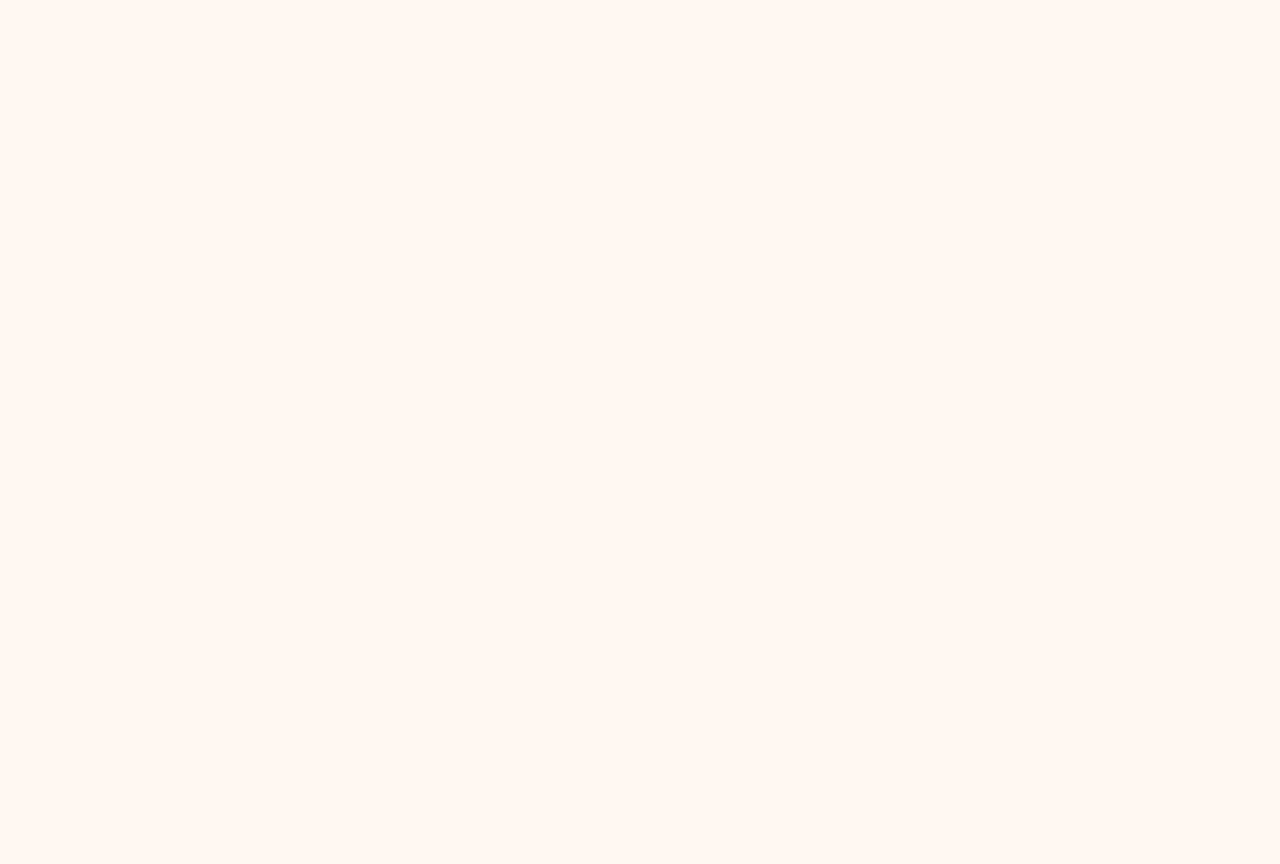
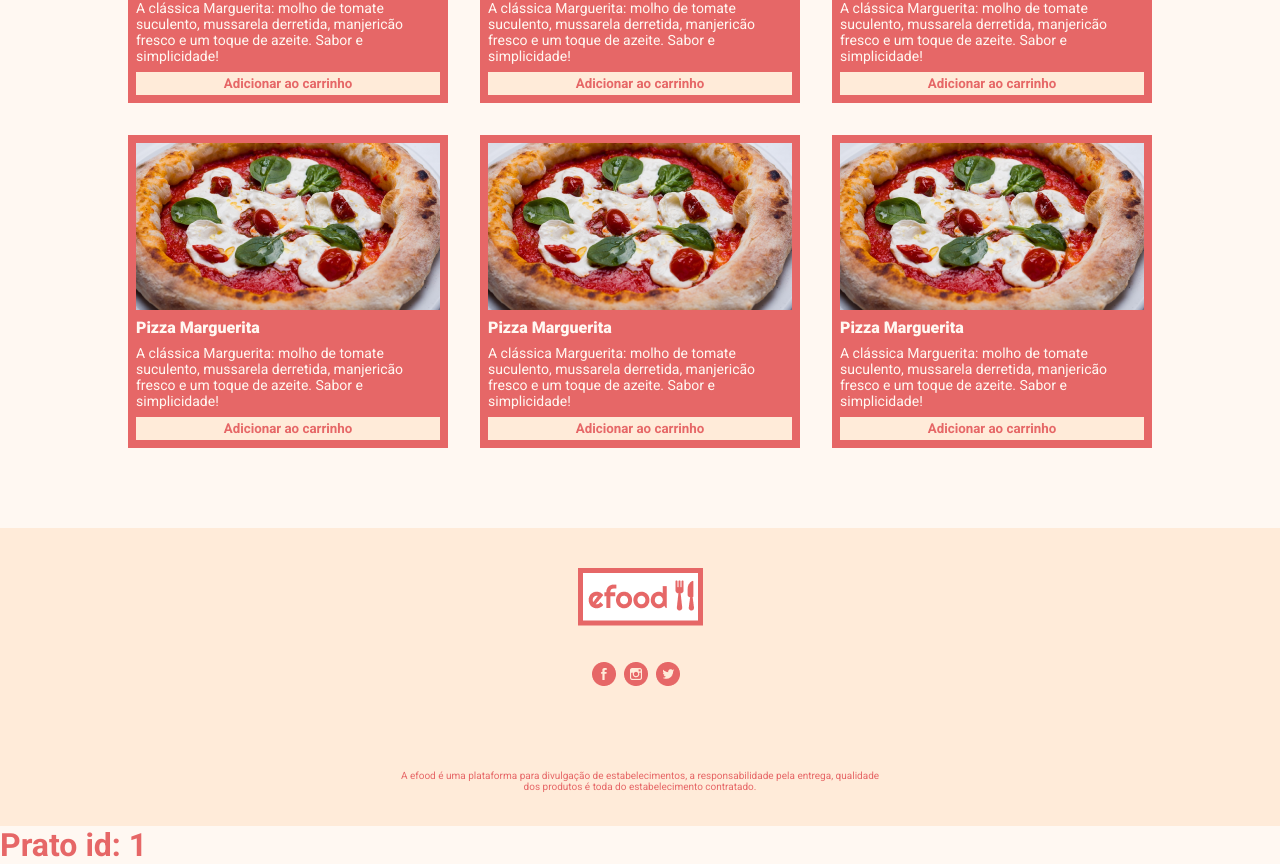
Before and after one commit to schorchi-GH/efood_v1.1, a React (Create React App) app: page /food/1 in a window 1280 px wide. Before the commit this address had no page. Shown: the part 733-1597 px from the top of the page. Before the commit the page ends 800 px from the top, so only its background shows below. Built offline with nearby package versions, Linux system fonts and the light colour scheme.

Commit message:
Ajuste modal

```diff
--- a/src/components/FoodList/index.tsx
+++ b/src/components/FoodList/index.tsx
@@ -10,6 +10,7 @@ const FoodList = ({ foods }: Props) => (
   <Container>
     <List>
       {foods.map((food) => (
+        <li key={food.id}>
           <Food
             key={food.id}
             FoodPhoto={food.foodPhoto}
@@ -17,6 +18,7 @@ const FoodList = ({ foods }: Props) => (
             FoodDescription={food.foodDescription}
             FoodPhotoAlt={food.foodPhotoAlt}
           />
+        </li>
       ))}
     </List>
   </Container>
--- a/src/components/FoodList/styles.ts
+++ b/src/components/FoodList/styles.ts
@@ -3,6 +3,9 @@ import styled from 'styled-components'
 export const Container = styled.div`
   max-width: 1024px;
   margin: 80px auto;
+  li {
+    list-style: none;
+  }
 `
 export const List = styled.ul`
   display: grid;
--- /dev/null
+++ b/src/pages/Food/index.tsx
@@ -0,0 +1,14 @@
+import Perfil from '../Perfil'
+import { useParams } from 'react-router-dom'
+
+const Food = () => {
+  const { id } = useParams()
+  return (
+    <>
+      <Perfil />
+      <h1>Prato id: {id}</h1>
+    </>
+  )
+}
+
+export default Food
--- a/src/routes.tsx
+++ b/src/routes.tsx
@@ -2,11 +2,13 @@ import { Routes, Route } from 'react-router-dom'
 
 import Home from './pages/Home'
 import Perfil from './pages/Perfil'
+import Food from './pages/Food'
 
 const Rotas = () => (
   <Routes>
     <Route path="/" element={<Home />} />
     <Route path="/perfil" element={<Perfil />} />
+    <Route path="/food/:id" element={<Food />} />
   </Routes>
 )
 
```
Also changed, not shown: 1 other file (tests, documents, lock files or other folders). Lines whose indentation alone changed are shown as unchanged.
